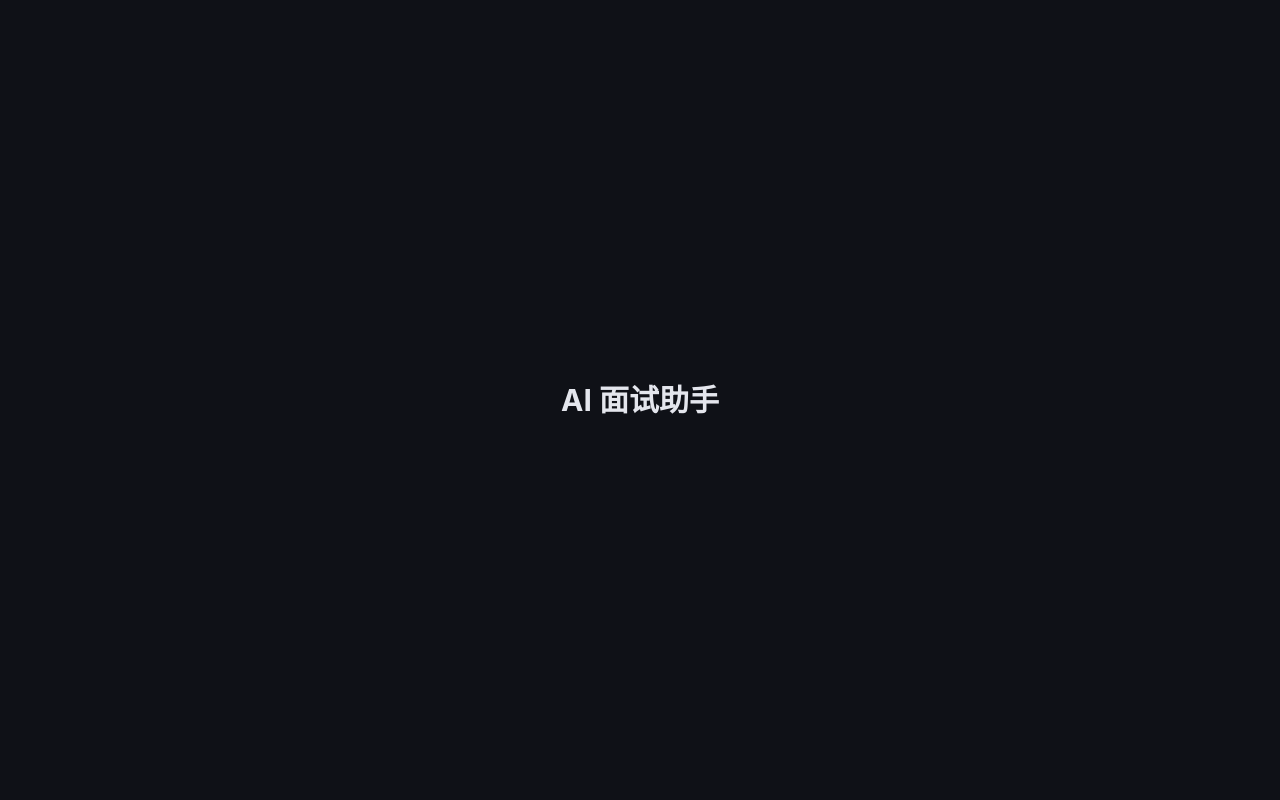
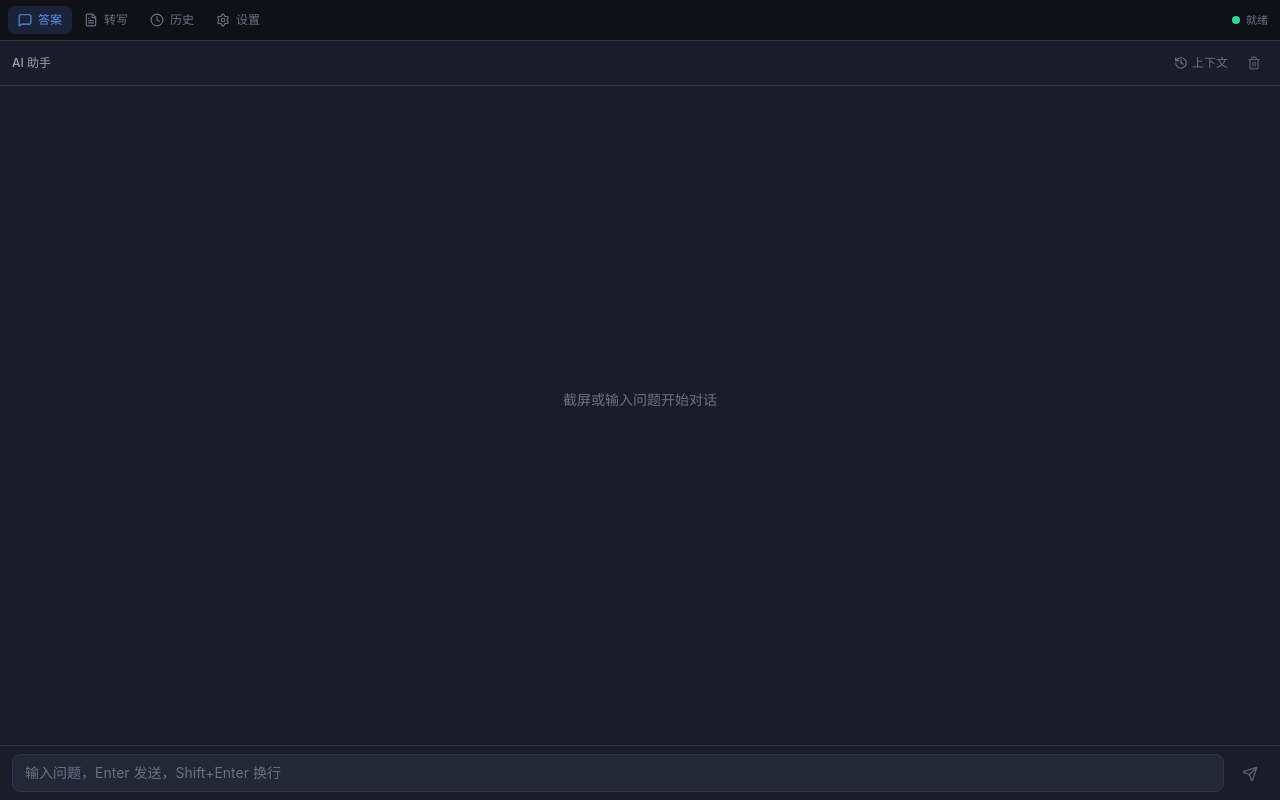
Before and after one commit to wyzz973/awesome-ai-interview-assistant, a React (Vite) app: page / in a window 1280 px wide. Built offline with nearby package versions, Linux system fonts and the light colour scheme.

Commit message:
fix(task024): 修复 App.tsx 合并后整合 MainLayout
Co-Authored-By: Claude Opus 4.6 <noreply@anthropic.com>

```diff
--- a/src/renderer/App.tsx
+++ b/src/renderer/App.tsx
@@ -1,8 +1,12 @@
+import { MainLayout } from './components/Layout'
+import { ToastContainer } from './components/Common'
+
 function App(): JSX.Element {
   return (
-    <div className="flex items-center justify-center h-screen">
-      <h1 className="text-3xl font-bold">AI 面试助手</h1>
-    </div>
+    <>
+      <MainLayout />
+      <ToastContainer />
+    </>
   )
 }
 
```
